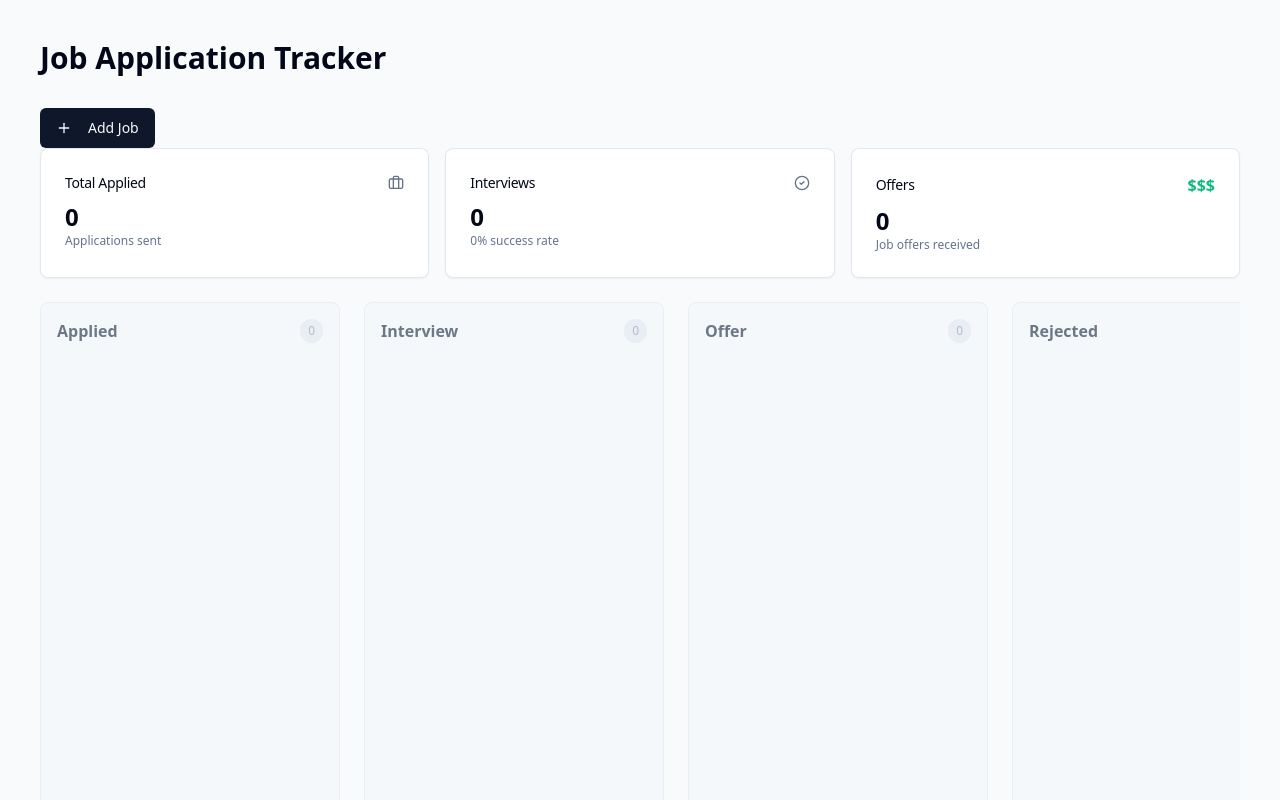
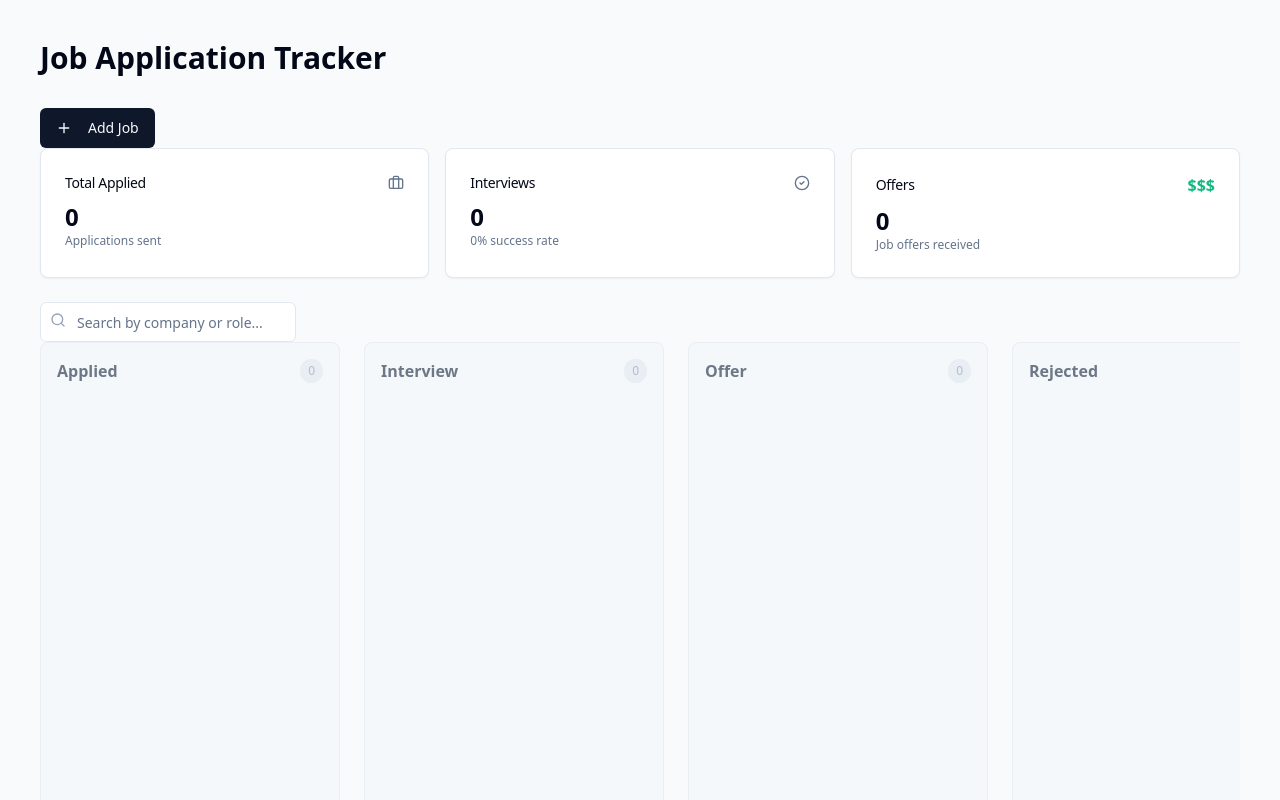
Before and after one commit to WilhelmErik/job-tracker, a React app: page / in a window 1280 px wide. Shown: the top 800 px of the page. Built offline with nearby package versions, Linux system fonts and the light colour scheme; the HTML template or start-up script is replaced by a standard one.

Commit message:
feat:implement client-side search filtering

```diff
--- a/src/App.tsx
+++ b/src/App.tsx
@@ -1,5 +1,7 @@
 import { useJobStore } from "./store";
-// import { useState } from "react";
+import { Search } from "lucide-react";
+import { Input } from "@/components/ui/input";
+import { useState } from "react";
 // import { Button } from "@/components/ui/button";
 import { JobCard } from "@/components/JobCard";
 import { AddJobForm } from "./components/AddJobForm";
@@ -8,11 +10,15 @@ import type { DragEndEvent } from "@dnd-kit/core";
 import { Column } from "./components/Column";
 // import { Draggable } from "@/Draggable";
 // import { Droppable } from "@/Droppable";
-import type { ColumnType,Status } from "./types/job";
+import type { ColumnType, Status } from "./types/job";
 import DashboardStats from "./components/DashboardStats";
 export default function App() {
   const { jobs, moveJob } = useJobStore();
-
+  const [searchTerm, setSearchTerm] = useState("");
+  const query = searchTerm.toLowerCase();
+  const filteredJobs = jobs.filter(
+    (job) => job.company.toLowerCase().includes(query) || job.title.toLowerCase().includes(query)
+  );
   function handleDragEnd(event: DragEndEvent) {
     const { active, over } = event;
 
@@ -45,11 +51,20 @@ export default function App() {
 
       <AddJobForm />
       <DashboardStats />
-
-      <DndContext onDragEnd={handleDragEnd}>
+      <div className="relative flex-1 md:w-64">
+        {" "}
+        <Search className="absolute left-2.5 top-2.5 h-4 w-4 text-slate-400" />
+        <Input
+          value={searchTerm}
+          onChange={(e) => setSearchTerm(e.target.value)}
+          placeholder="Search by company or role..."
+          className="pl-9 bg-white"
+        ></Input>
+      </div>
+       <DndContext onDragEnd={handleDragEnd}>
         <div className="flex gap-6 overflow-x-auto pb-4 h-[calc(100vh-150px)]">
           {COLUMNS.map((column) => {
-            const columnJobs = jobs.filter((job) => job.status === column.id);
+            const columnJobs = filteredJobs.filter((job) => job.status === column.id);
 
             return (
               <Column key={column.id} id={column.id} title={column.title} count={columnJobs.length}>
@@ -63,5 +78,4 @@ export default function App() {
       </DndContext>
     </div>
   );
-
 }
```
